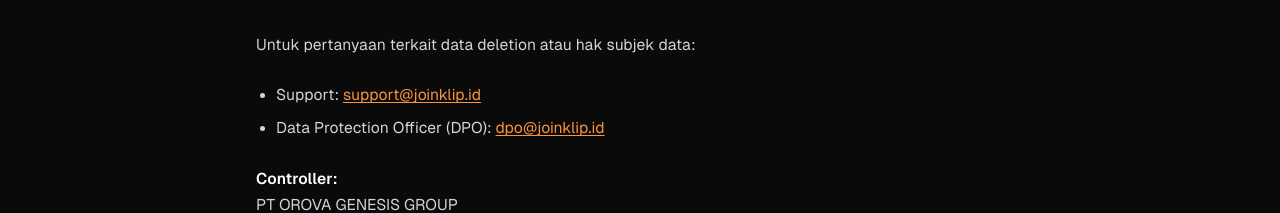
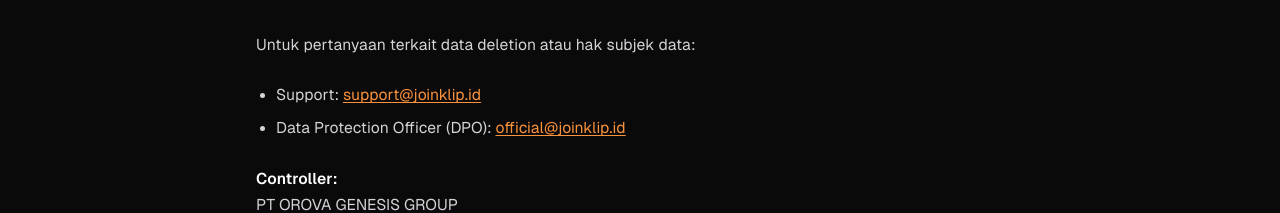
Before and after one commit to TWS-Official/klip, a Next.js app: page /data-deletion in a window 1280 px wide. Shown: the part 2625-2838 px from the top of the page. Built offline with nearby package versions, Linux system fonts and the light colour scheme.

Commit message:
Update page.tsx

```diff
--- a/src/app/data-deletion/page.tsx
+++ b/src/app/data-deletion/page.tsx
@@ -231,7 +231,7 @@
         </li>
         <li>
           Data Protection Officer (DPO):{" "}
-          <a href="mailto:dpo@joinklip.id">dpo@joinklip.id</a>
+          <a href="mailto:dpo@joinklip.id">official@joinklip.id</a>
         </li>
       </ul>
       <p>
```
